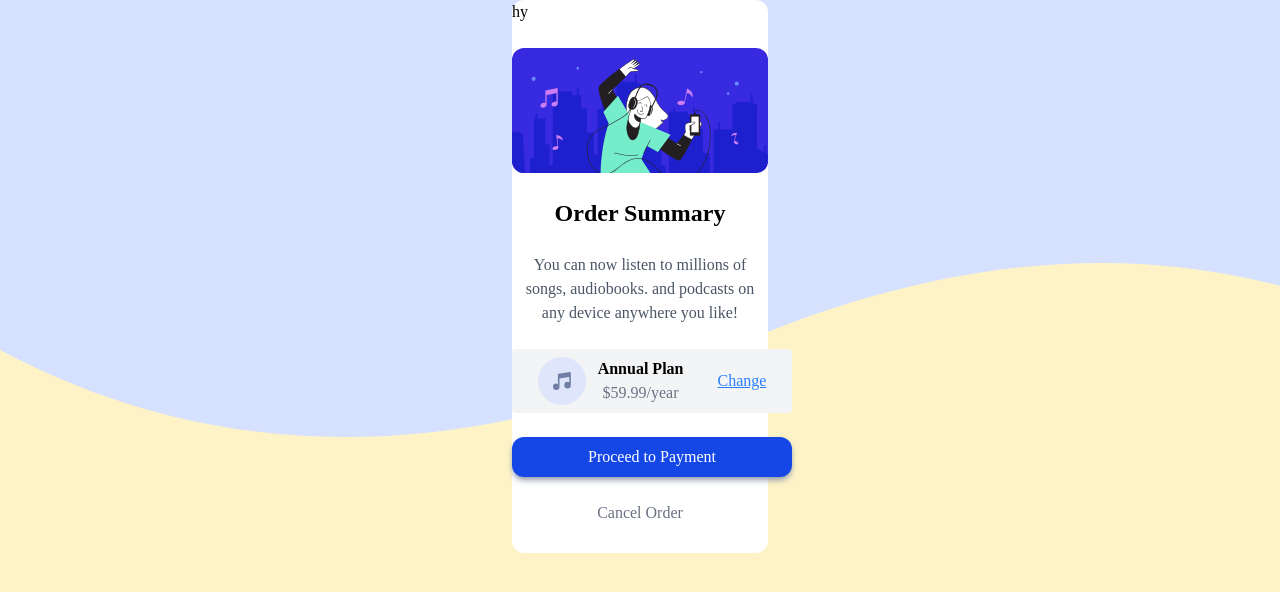
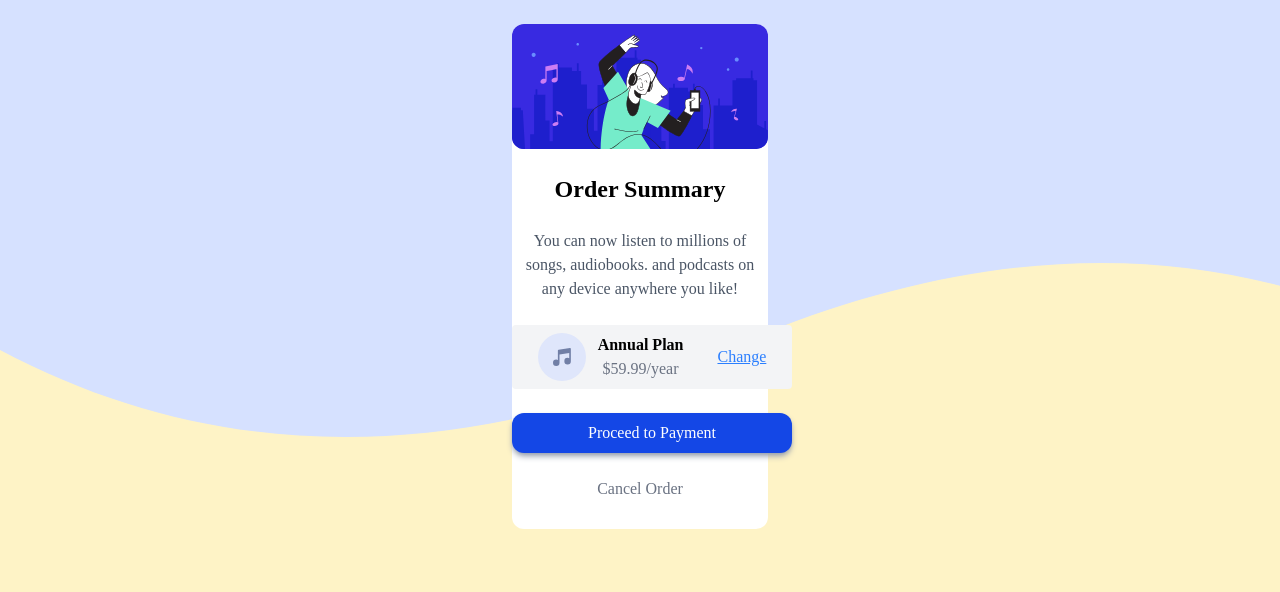
Before and after one commit to JM-19G/order-summary-component, a website: page index.html in a window 1280 px wide. Drawn offline with Linux system fonts and the light colour scheme.

Commit message:
git testing

```diff
--- a/index.html
+++ b/index.html
@@ -18,7 +18,7 @@
 </head>
   <body class=" bg-[url(/images/pattern-background-desktop.svg)] min-h-[100vh] font-[Red-Hat-Display] bg-no-repeat bg-amber-100">
    <div class="w-1/5 my-auto mx-auto bg-white space-y-6 pb-7 sm:mx-6 rounded-xl">
-    <div>hy</div>
+
     <img src="images/illustration-hero.svg" alt="first img" class="mt-6 rounded-xl">
 
       <h1 class="font-bold text-2xl flex justify-center">Order Summary</h1>
```
